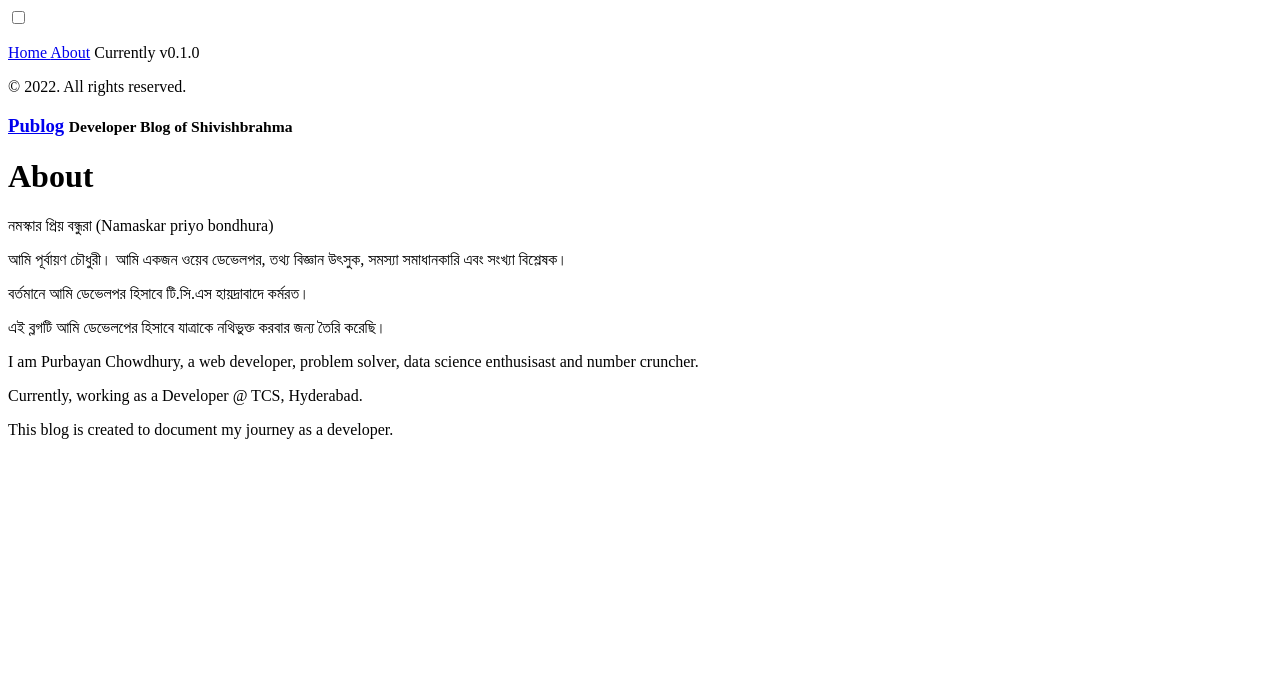
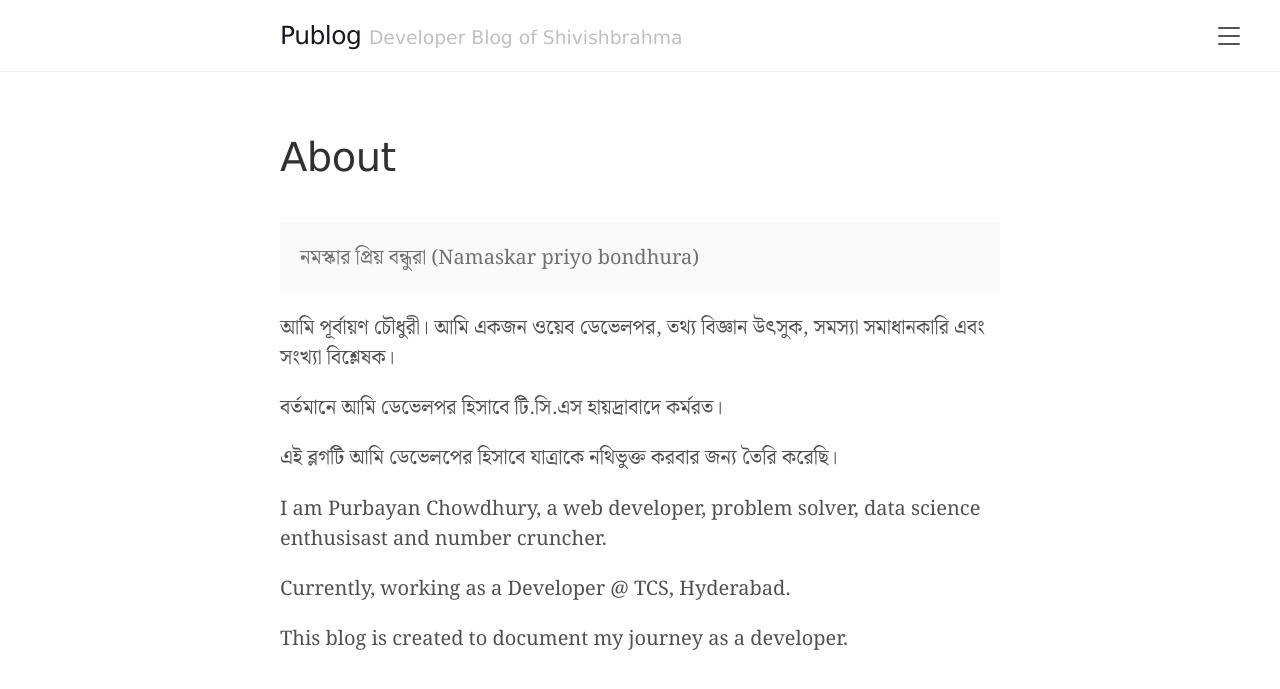
Before and after one commit to shivishbrahma/publog, a Jekyll site: the page built from about.md, in a window 1280 px wide. Shown: the top 689 px of the page. Built offline with Jekyll 4.4.1, drawn with Linux system fonts in a browser that asks for light colours.

Commit message:
Update routing

```diff
--- a/_includes/head.html
+++ b/_includes/head.html
@@ -1,8 +1,8 @@
 <head>
     <link href="http://gmpg.org/xfn/11" rel="profile" />
     <meta http-equiv="content-type" content="text/html; charset=utf-8" />
-    <meta http-equiv="content-security-policy"
-        content="default-src 'self'; style-src 'self' 'unsafe-inline' {{ page.url | absolute_url }} fonts.googleapis.com a.disquscdn.com; script-src 'self' 'unsafe-inline' {{ page.url | absolute_url }} *.disqus.com a.disquscdn.com requirejs.org www.google-analytics.com; img-src *; media-src 'self' {{ page.url | absolute_url }}; frame-src disqus.com; object-src 'unsafe-eval';">
+    <!-- <meta http-equiv="content-security-policy"
+        content="default-src 'self'; style-src 'self' 'unsafe-inline' {{ page.url | relative_url }} fonts.googleapis.com a.disquscdn.com; script-src 'self' 'unsafe-inline' {{ page.url | relative_url }} *.disqus.com a.disquscdn.com requirejs.org www.google-analytics.com; img-src *; media-src 'self' {{ page.url | relative_url }}; frame-src disqus.com; object-src 'unsafe-eval';"> -->
     <meta name="viewport" content="width=device-width, initial-scale=1.0, maximum-scale=1" />
 
     <title>
@@ -11,21 +11,21 @@
     </title>
 
     {% if page.url and site.baseurl %}
-    <link rel="canonical" href="{{ page.url | absolute_url }}" />
+    <link rel="canonical" href="{{ page.url | relative_url }}" />
     {% endif %}
 
-    <link rel="stylesheet" href="{{ '/public/css/poole.css' | absolute_url }}" />
-    <link rel="stylesheet" href="{{ '/public/css/syntax.css' | absolute_url }}" />
-    <link rel="stylesheet" href="{{ '/public/css/lanyon.css' | absolute_url }}" />
+    <link rel="stylesheet" href="{{ '/public/css/poole.css' | relative_url }}" />
+    <link rel="stylesheet" href="{{ '/public/css/syntax.css' | relative_url }}" />
+    <link rel="stylesheet" href="{{ '/public/css/lanyon.css' | relative_url }}" />
     <link rel="stylesheet"
         href="https://fonts.googleapis.com/css2?family=Hind+Siliguri&family=Noto+Serif+Bengali&display=swap" />
 
-    <link rel="shortcut icon" href="{{ '/public/favicon.ico' | absolute_url }}" />
-    <link rel="apple-touch-icon" sizes="180x180" href="{{ '/public/apple-touch-icon.png' | absolute_url}}" />
-    <link rel="icon" type="image/png" sizes="32x32" href="{{ '/public/favicon-32x32.png' | absolute_url}}" />
-    <link rel="icon" type="image/png" sizes="16x16" href="{{ '/public/favicon-16x16.png' | absolute_url}}" />
+    <link rel="shortcut icon" href="{{ '/public/favicon.ico' | relative_url }}" />
+    <link rel="apple-touch-icon" sizes="180x180" href="{{ '/public/apple-touch-icon.png' | relative_url}}" />
+    <link rel="icon" type="image/png" sizes="32x32" href="{{ '/public/favicon-32x32.png' | relative_url}}" />
+    <link rel="icon" type="image/png" sizes="16x16" href="{{ '/public/favicon-16x16.png' | relative_url}}" />
 
-    <link rel="alternate" type="application/rss+xml" title="RSS" href="{{ '/atom.xml' | absolute_url }}" />
+    <link rel="alternate" type="application/rss+xml" title="RSS" href="{{ '/atom.xml' | relative_url }}" />
 
     {% if site.google_analytics_id %}
     <script>
--- a/_includes/post_snippet.html
+++ b/_includes/post_snippet.html
@@ -1,6 +1,6 @@
 <div class="post">
 	<h3 class="post-title">
-		<a href="{{ post.url | absolute_url }}"> {{ post.title }} </a>
+		<a href="{{ post.url | relative_url }}"> {{ post.title }} </a>
 	</h3>
 	<div class="post-tags">
 		{% for tag in post.tags %} {% assign tag_slug = tag | slugify: "raw" %}
--- a/_includes/sidebar.html
+++ b/_includes/sidebar.html
@@ -9,14 +9,14 @@
 	</div>
 
 	<nav class="sidebar-nav">
-		<a class="sidebar-nav-item{% if page.title == 'Home' %} active{% endif %}" href="{{ '/' | absolute_url }}">
+		<a class="sidebar-nav-item{% if page.title == 'Home' %} active{% endif %}" href="{{ '/' | relative_url }}">
 			Home
 		</a>
 
 		{% comment %} The code below dynamically generates a sidebar nav of pages with `layout: page` in the
 		front-matter. See readme for usage. {% endcomment %} {% assign pages_list = site.pages | sort:"url" %} {% for
 		node in pages_list %} {% if node.title != null %} {% if node.layout == "page" %}
-		<a class="sidebar-nav-item{% if page.url == node.url %} active{% endif %}" href="{{ node.url | absolute_url }}"
+		<a class="sidebar-nav-item{% if page.url == node.url %} active{% endif %}" href="{{ node.url | relative_url }}"
 			>{{ node.title }}</a
 		>
 		{% endif %} {% endif %} {% endfor %}
--- a/_layouts/default.html
+++ b/_layouts/default.html
@@ -22,6 +22,6 @@
 
 		<label for="sidebar-checkbox" class="sidebar-toggle"></label>
 
-		<script src="{{ '/public/js/script.js' | absolute_url }}"></script>
+		<script src="{{ '/public/js/script.js' | relative_url }}"></script>
 	</body>
 </html>
--- a/index.html
+++ b/index.html
@@ -9,16 +9,16 @@ title: Home
 
 <div class="pagination">
 	{% if paginator.next_page %}
-        <a class="pagination-item older" href="{{ paginator.next_page_path | absolute_url }}">Older</a>
+        <a class="pagination-item older" href="{{ paginator.next_page_path | relative_url }}">Older</a>
 	{% else %}
         <span class="pagination-item older">Older</span>
     {% endif %}
 
     {% if paginator.previous_page %}
         {% if paginator.page == 2 %}
-            <a class="pagination-item newer" href="{{ '/' | absolute_url }}">Newer</a>
+            <a class="pagination-item newer" href="{{ '/' | relative_url }}">Newer</a>
         {% else %}
-            <a class="pagination-item newer" href="{{ paginator.previous_page_path | absolute_url }}">Newer</a>
+            <a class="pagination-item newer" href="{{ paginator.previous_page_path | relative_url }}">Newer</a>
         {% endif %}
     {% else %}
         <span class="pagination-item newer">Newer</span>
```
